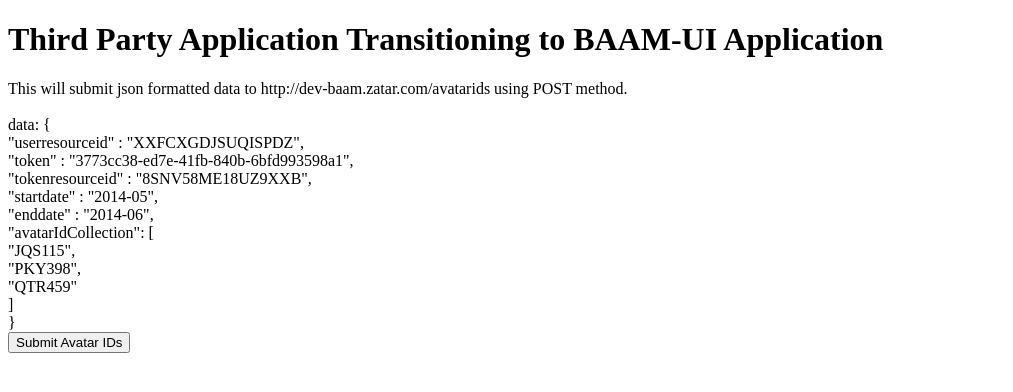
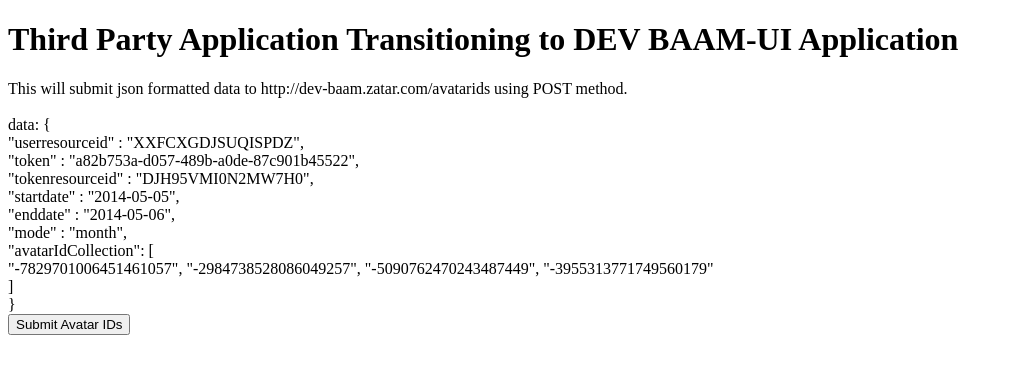
Before and after one commit to c0debreaker/c0debreaker.github.io, a Jekyll site: the page 3rdpartytobaam.html, which Jekyll copies as it is, in a window 1280 px wide. Shown: the top 392 px of the page, without its empty margins (0-1013 px from the left). Built offline with Jekyll 4.4.1, drawn with Linux system fonts in a browser that asks for light colours; nearby versions of some CDN libraries; a script that is not in the unit is left out; comment, search, counter and statistics services are not loaded.

Commit message:
new token

```diff
--- a/3rdpartytobaam.html
+++ b/3rdpartytobaam.html
@@ -16,31 +16,29 @@
                     $scope.sendPost = function() {
 
                         $http({
-                            url: 'http://dev-baam.zatar.com/avatarids',
+                            url: 'https://integration-baam.zatar.com/avatarids',
                             method: 'POST',
                             headers: { 'Content-Type': 'application/json' },
                             data: {
                                 "userresourceid" : "XXFCXGDJSUQISPDZ",
-                                "token" : "3773cc38-ed7e-41fb-840b-6bfd993598a1",
-                                "tokenresourceid" : "8SNV58ME18UZ9XXB",
-                                "startdate" : "2014-05",
-                                "enddate" : "2014-06",
+                                "token" : "a82b753a-d057-489b-a0de-87c901b45522",
+                                "tokenresourceid" : "DJH95VMI0N2MW7H0",
+                                "startdate" : "2014-05-05",
+                                "enddate" : "2014-05-06",
+                                "mode" : "month",
                                 "avatarIdCollection": [
-                                    "JQS115",
-                                    "PKY398",
-                                    "QTR459"
+                                    "-7829701006451461057", "-2984738528086049257", "-5090762470243487449", "-3955313771749560179"
                                 ]
                             }
                         }).success(function(data, status, headers, config) {
                                     console.log(data);
-//                                    $window.location.href = data.chartUrl+"?token=bcb36d7b-66eb-466d-a182-a4b866658f9e&tokenresourceid=NL66IMBJ9YSBVZ64&userresourceid=XXFCXGDJSUQISPDZ";
                                     $window.location.href = data.chartUrl;
-                        }).error(function(data, status, headers, config) {
+                                }).error(function(data, status, headers, config) {
                                     document.write("Uh-oh, that's not good!!!<br/>");
                                     document.write("HTTP ERROR CODE: " + data.statuscode + " HTTP ERROR MESSAGE: " + data.message);
                                     document.write("<br/><br/>It failed because the hardcoded token and token resource id have already expired!")
                                     console.log(data);
-                        });
+                                });
                     }
                 })
     </script>
@@ -48,19 +46,18 @@
 <body ng-app="myApp">
 <div ng-controller="myCtrl">
     <form ng-submit="sendPost()">
-        <h1>Third Party Application Transitioning to BAAM-UI Application</h1>
+        <h1>Third Party Application Transitioning to DEV BAAM-UI Application</h1>
         This will submit json formatted data to http://dev-baam.zatar.com/avatarids using POST method.<br/>
         <br/>
         data: {<br/>
         "userresourceid" : "XXFCXGDJSUQISPDZ",<br/>
-        "token" : "3773cc38-ed7e-41fb-840b-6bfd993598a1",<br/>
-        "tokenresourceid" : "8SNV58ME18UZ9XXB",<br/>
-        "startdate" : "2014-05",<br/>
-        "enddate" : "2014-06",<br/>
+        "token" : "a82b753a-d057-489b-a0de-87c901b45522",<br/>
+        "tokenresourceid" : "DJH95VMI0N2MW7H0",<br/>
+        "startdate" : "2014-05-05",<br/>
+        "enddate" : "2014-05-06",<br/>
+        "mode" : "month",<br/>
         "avatarIdCollection": [<br/>
-        "JQS115",<br/>
-        "PKY398",<br/>
-        "QTR459"<br/>
+        "-7829701006451461057", "-2984738528086049257", "-5090762470243487449", "-3955313771749560179"<br/>
         ]<br/>
         }<br/>
 
```
